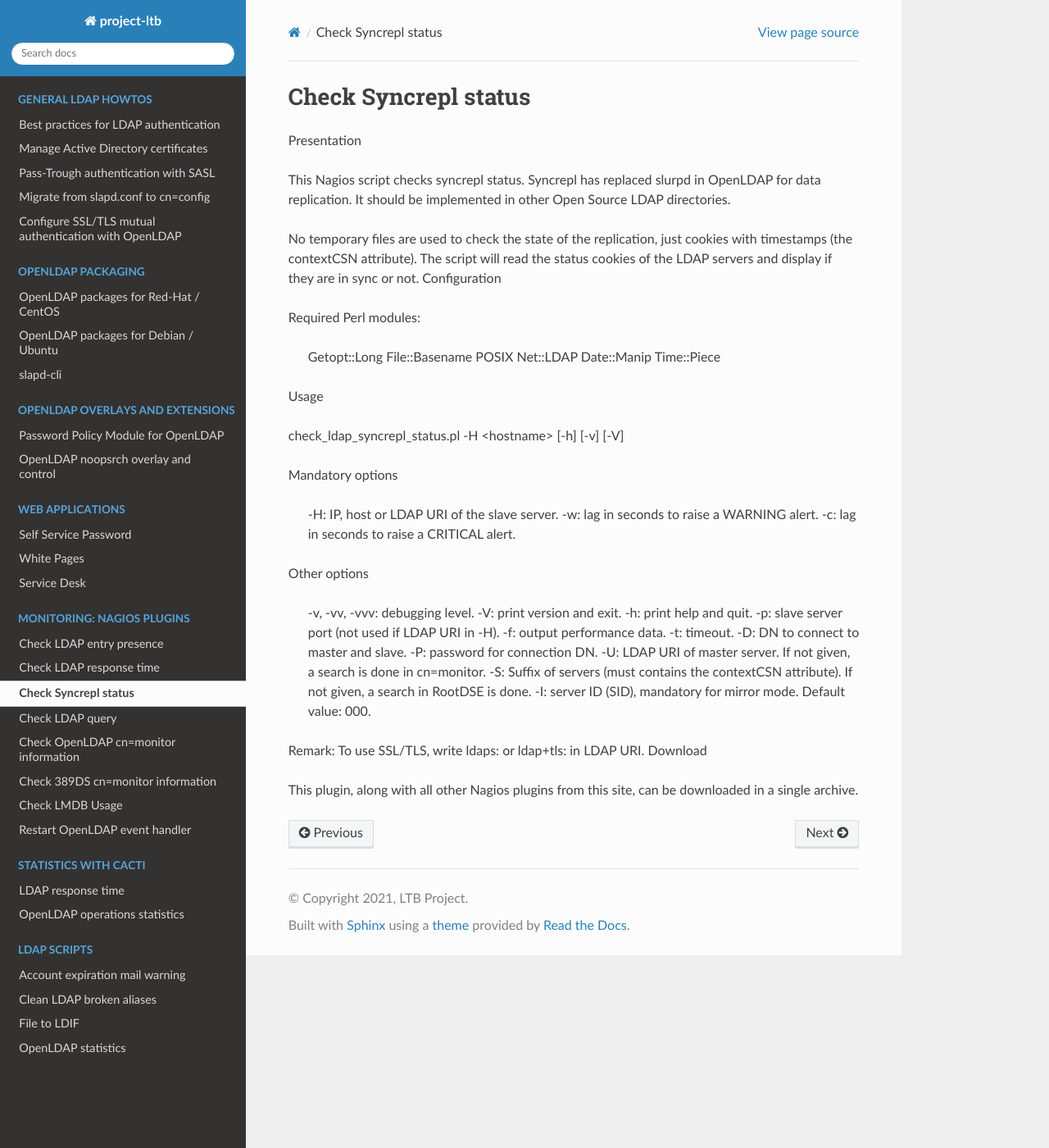
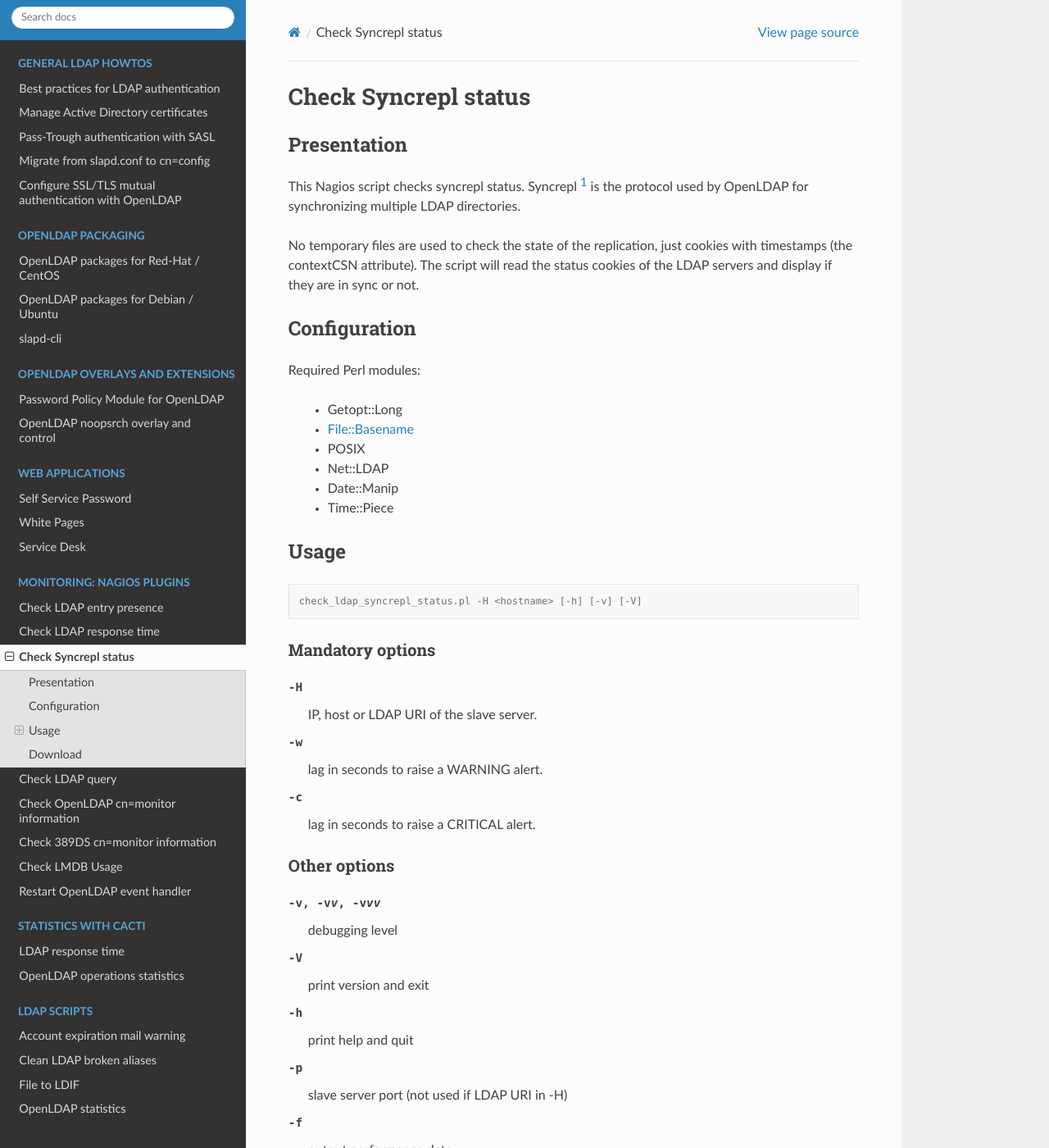
Before and after one commit to ltb-project/documentation, a Sphinx documentation site: the page built from source/check_ldap_syncrepl_status.rst, in a window 1280 px wide and 1400 px high. Shown: the whole window at 82% size. Built offline with Sphinx 7.4.7 and the Read the Docs theme 2.0.0, drawn with Linux system fonts in a browser that asks for light colours; some of the changed text lies outside the part shown.

Commit message:
fill "check syncrepl status" page + fix download url in "check ldap dn" page

```diff
--- a/source/check_ldap_dn.rst
+++ b/source/check_ldap_dn.rst
@@ -48,4 +48,4 @@
 Download
 ========
 
-This plugin, along with all other Nagios plugins from this site, can be downloaded in a single archive.
+This plugin, along with all other Nagios plugins from this site, can be `downloaded <https://ltb-project.org/download#monitoring>`_ in a single archive.
--- a/source/check_ldap_syncrepl_status.rst
+++ b/source/check_ldap_syncrepl_status.rst
@@ -3,46 +3,61 @@
 *********************
 
 Presentation
+============
 
-This Nagios script checks syncrepl status. Syncrepl has replaced slurpd in OpenLDAP for data replication. It should be implemented in other Open Source LDAP directories.
+This Nagios script checks syncrepl status. Syncrepl [#f1]_ is the protocol used by OpenLDAP for synchronizing multiple LDAP directories.
 
 No temporary files are used to check the state of the replication, just cookies with timestamps (the contextCSN attribute). The script will read the status cookies of the LDAP servers and display if they are in sync or not.
+
 Configuration
+=============
 
 Required Perl modules:
 
-    Getopt::Long
-    File::Basename
-    POSIX
-    Net::LDAP
-    Date::Manip
-    Time::Piece
+    * Getopt::Long
+    * File::Basename
+    * POSIX
+    * Net::LDAP
+    * Date::Manip
+    * Time::Piece
 
 Usage
+=====
 
-check_ldap_syncrepl_status.pl -H <hostname> [-h] [-v] [-V]
+.. code-block:: console
+
+    check_ldap_syncrepl_status.pl -H <hostname> [-h] [-v] [-V]
 
 Mandatory options
+-----------------
 
-    -H: IP, host or LDAP URI of the slave server.
-    -w: lag in seconds to raise a WARNING alert.
-    -c: lag in seconds to raise a CRITICAL alert.
+-H    IP, host or LDAP URI of the slave server.
+-w    lag in seconds to raise a WARNING alert.
+-c    lag in seconds to raise a CRITICAL alert.
 
 Other options
+-------------
 
-    -v, -vv, -vvv: debugging level.
-    -V: print version and exit.
-    -h: print help and quit.
-    -p: slave server port (not used if LDAP URI in -H).
-    -f: output performance data.
-    -t: timeout.
-    -D: DN to connect to master and slave.
-    -P: password for connection DN.
-    -U: LDAP URI of master server. If not given, a search is done in cn=monitor.
-    -S: Suffix of servers (must contains the contextCSN attribute). If not given, a search in RootDSE is done.
-    -I: server ID (SID), mandatory for mirror mode. Default value: 000.
+-v, -vv, -vvv    debugging level
+-V               print version and exit
+-h               print help and quit
+-p               slave server port (not used if LDAP URI in -H)
+-f               output performance data
+-t               timeout
+-D               DN to connect to master and slave
+-P               password for connection DN
+-U               LDAP URI of master server. If not given, a search is done in cn=monitor
+-S               suffix of servers (must contains the contextCSN attribute); if not given, a search in RootDSE is done
+-I               server ID (SID), mandatory for mirror mode; default value: 000
 
-Remark: To use SSL/TLS, write ldaps: or ldap+tls: in LDAP URI.
+.. TIP::
+   Remark: To use SSL/TLS, write ``ldaps:`` or ``ldap+tls:`` in LDAP URI.
+
 Download
+========
 
-This plugin, along with all other Nagios plugins from this site, can be downloaded in a single archive.
+This plugin, along with all other Nagios plugins from this site, can be `downloaded <https://ltb-project.org/download#monitoring>`_ in a single archive.
+
+.. rubric:: Footnotes
+
+.. [#f1] See the `RFC4533 <https://datatracker.ietf.org/doc/html/rfc4533>`_ for more information
```
